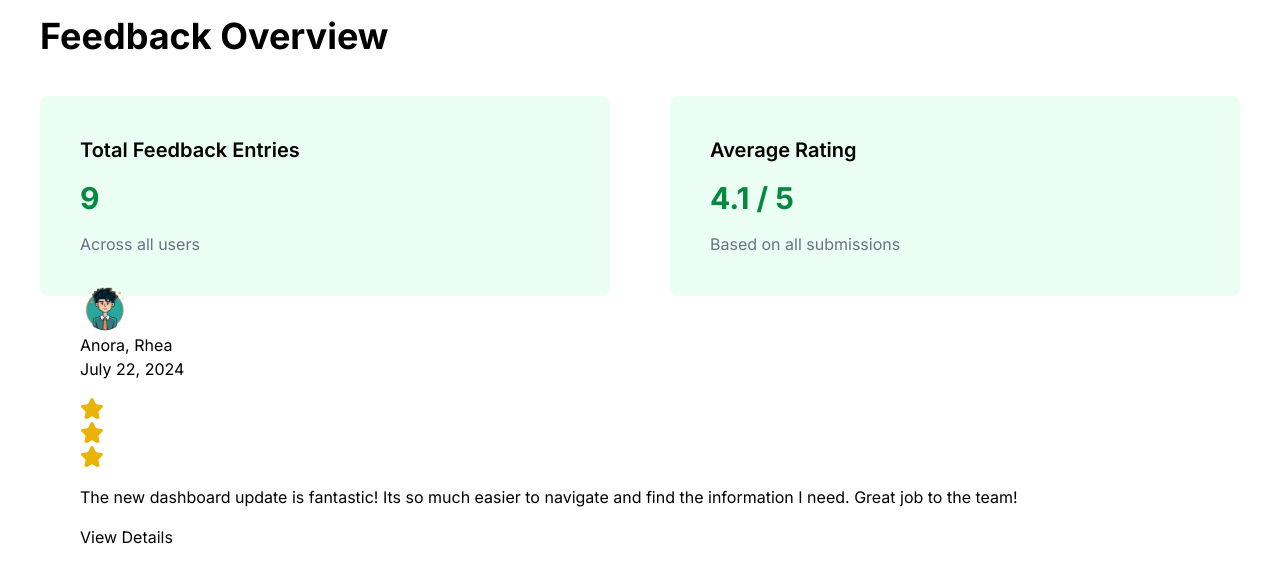
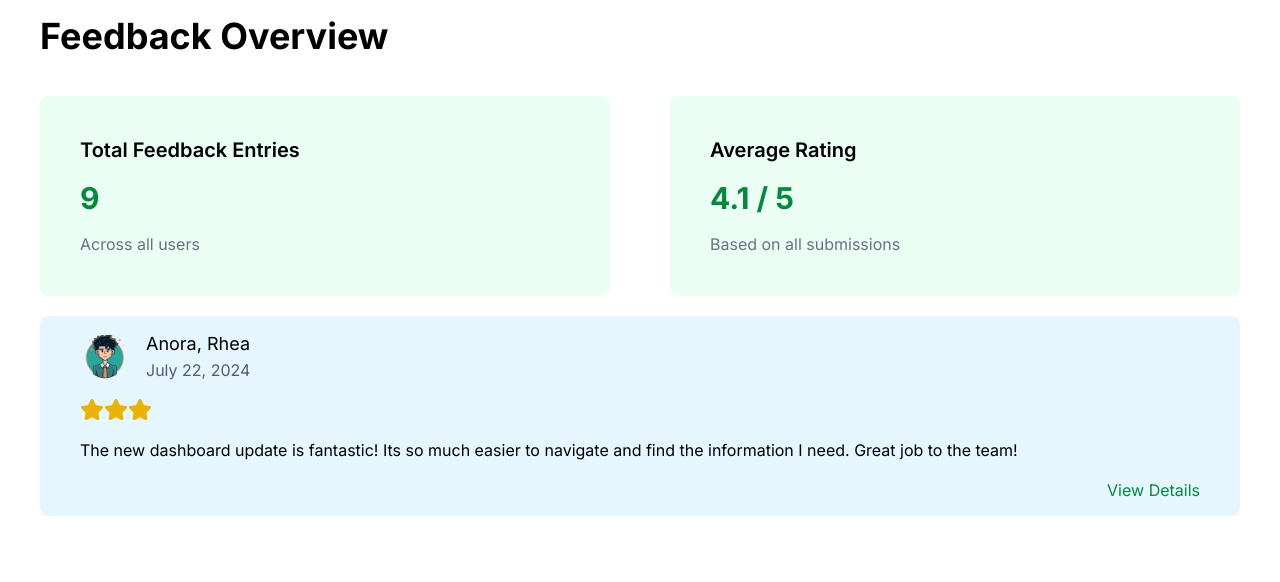
Before and after one commit to MaurenceBudiongan/awarenet-admin-web, a Next.js app: page /feedback in a window 1280 px wide. Shown: the top 582 px of the page. Built offline with nearby package versions, Linux system fonts and the light colour scheme.

Commit message:
feed ui improvement

```diff
--- a/app/feedback/page.tsx
+++ b/app/feedback/page.tsx
@@ -20,8 +20,8 @@ const Feedback = () => {
         </div>
 
         <div className="ml-10 mr-10 mt-5 mb-7 rounded-xl flex space-x-15 ">
-          <div className="w-full  rounded-lg space-y-4 h-50 flex flex-col justify-center p-10">
-            <div>
+          <div className="w-full bg-[#e5f6ff] rounded-lg space-y-4 h-50 flex flex-col justify-center p-10">
+            <div className="flex space-x-4">
               <div>
                 <Image
                   src="/profile.png"
@@ -32,11 +32,11 @@ const Feedback = () => {
                 />
               </div>
               <div>
-                <p>Anora, Rhea</p>
-                <p>July 22, 2024</p>
+                <p className="text-lg">Anora, Rhea</p>
+                <p className="text-md text-[#565d6d]">July 22, 2024</p>
               </div>
             </div>
-            <div>
+            <div className="flex">
               <svg
                 xmlns="http://www.w3.org/2000/svg"
                 width="24"
@@ -88,7 +88,9 @@ const Feedback = () => {
             </div>
             <div>
               <p>
-                <button>View Details</button>
+                <button className="text-[#05893E] float-right">
+                  View Details
+                </button>
               </p>
             </div>
           </div>
```
